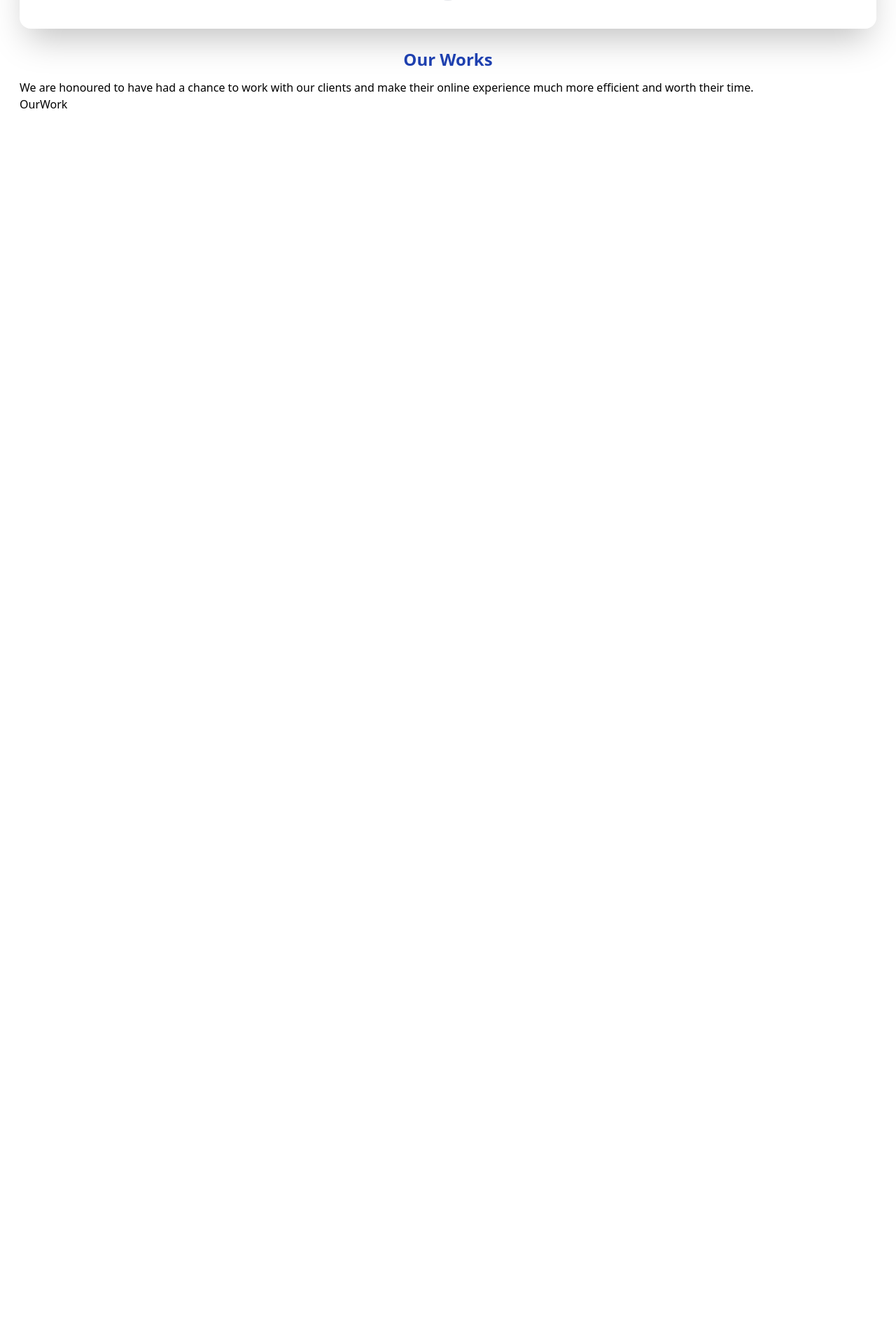
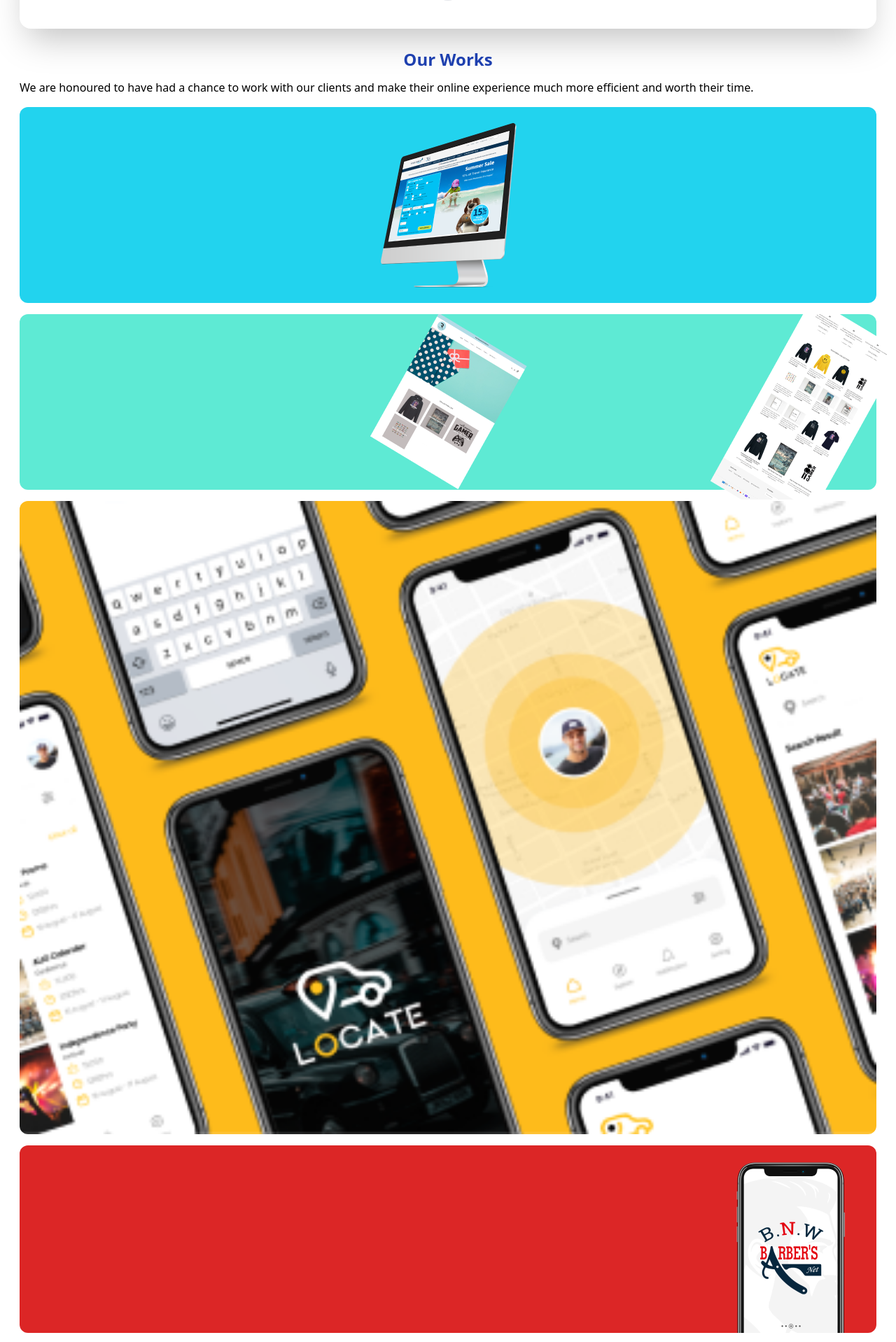
Before and after one commit to kasahun-welela/recognise-design, a React (Vite) app: page / in a window 1280 px wide. Shown: the part 3842-5760 px from the top of the page at 70% size. Before the commit the page ends 4003 px from the top, so only its background shows below. Built offline with nearby package versions, Linux system fonts and the light colour scheme.

Commit message:
ourWork component created

```diff
--- a/src/components/OurWork.jsx
+++ b/src/components/OurWork.jsx
@@ -2,16 +2,33 @@ import React from "react";
 
 function OurWork() {
   return (
-    <div className="mx-7">
+    <div className="mx-7 ">
       {" "}
       <h1 className="mt-6 text-center text-2xl font-bold mb-3 text-blue-800">
         Our Works
       </h1>
-      <p>
+      <p className="">
         We are honoured to have had a chance to work with our clients and make
         their online experience much more efficient and worth their time.
       </p>
-      <div>OurWork</div>
+      <div className="bg-cyan-400 my-4 flex justify-center  rounded-xl">
+        <img className="" src="./ourMac.png" />
+      </div>
+      <div className="bg-teal-300  my-4 flex justify-center  rounded-xl">
+        {/* <div className="h-35"> */}
+        <img className="absolute right-0  " src="./ourMeg2.png" />
+        <img className="" src="./ourMeg1.png" />
+        {/* </div> */}
+      </div>
+      <div className=" my-4 flex justify-center  rounded-xl">
+        <img className="w-full rounded-xl" src="./ourScreen.png" />
+      </div>
+      <div className="bg-red-600 my-4 flex justify-end  rounded-xl">
+        <img className="" src="./ourMobile.png" />
+      </div>
+      <div className="bg-red-600 my-4 flex justify-end  rounded-xl">
+        <img className="w-full " src="./ourListMob.png" />
+      </div>
     </div>
   );
 }
```
